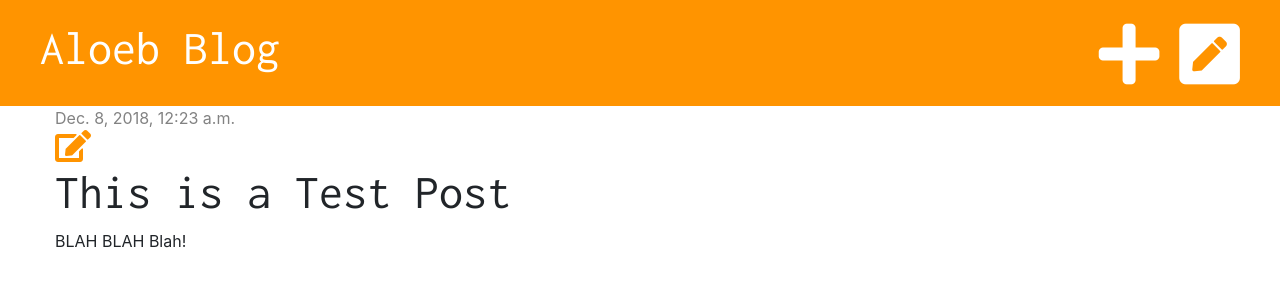
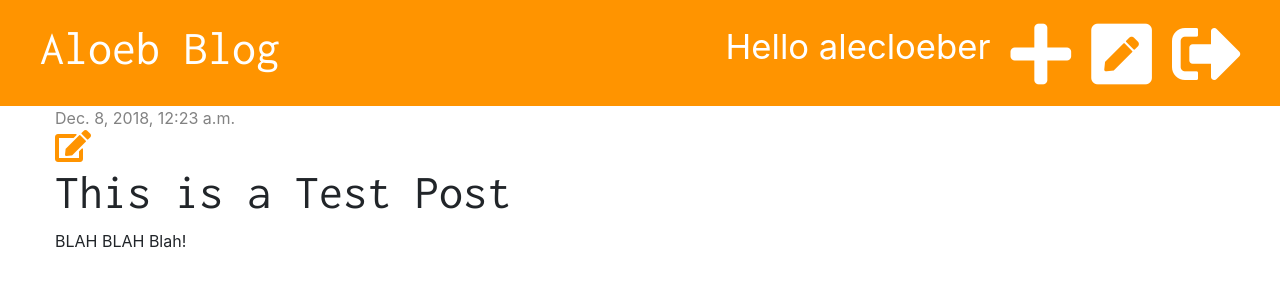
Before and after one commit to Aloeb83/my_django_website, a Django app: page /post/1/ in a window 1280 px wide. Shown: the top 300 px of the page. Run offline with Django 3.2, Linux system fonts and the light colour scheme; a user stored in the database is signed in; data comes from the database, SQL or seed files in the repository; both versions use the stored data as it was after the commit; some libraries are stand-ins or nearby versions.

Commit message:
Add Logout Functionality

```diff
--- a/blog/templates/blog/base.html
+++ b/blog/templates/blog/base.html
@@ -13,8 +13,11 @@
 
 <div class="page-header">
     {% if user.is_authenticated %}
+        <a href="{% url 'logout' %}" class="top-menu"><i class="fas fa-sign-out-alt fa-2x" style="color: white;"></i></a>
         <a href="{% url 'post_draft_list' %}" class="top-menu"><i class="fas fa-pen-square fa-2x" style="color: white;"></i></a>
         <a href="{% url 'post_new' %}" class="top-menu"><i class="fas fa-plus fa-2x" style="color: white;"></i></a>
+
+        <p class="top-menu">Hello {{ user.username }}</p>
 
     {% else%}
         <a href="{% url 'login' %}" class="top-menu"><i class="fas fa-sign-in-alt fa-2x" style="color: white;"></i></a>
--- a/blog/urls.py
+++ b/blog/urls.py
@@ -1,6 +1,5 @@
 from django.urls import path
 from . import views
-from django.contrib.auth import views as auth_views
 
 urlpatterns = [
     path('', views.post_list, name='post_list'),
@@ -15,5 +14,4 @@ urlpatterns = [
 
     path('post/<int:pk>/publish/', views.post_publish, name='post_publish'),
 
-    path('accounts/login/', auth_views.LoginView.as_view(), name="login"),
 ]
--- a/mywebsite/settings.py
+++ b/mywebsite/settings.py
@@ -28,6 +28,7 @@ DEBUG = True
 ALLOWED_HOSTS = []
 
 LOGIN_REDIRECT_URL = 'post_list'
+LOGOUT_REDIRECT_URL = 'post_list'
 
 # Application definition
 
--- a/mywebsite/urls.py
+++ b/mywebsite/urls.py
@@ -15,9 +15,14 @@ Including another URLconf
 """
 from django.urls import path, include
 from django.contrib import admin
+from django.contrib.auth import views as auth_views
 
 urlpatterns = [
     path('admin/', admin.site.urls),
 
+    path('accounts/login/', auth_views.LoginView.as_view(), name="login"),
+
+    path('accounts/logout/', view=auth_views.LogoutView.as_view(), name="logout", kwargs={'next_page': 'post_list'}),
+
     path('', include('blog.urls')),
 ]
```
Also changed, not shown: blog/static/css/blog.css (line endings or trailing spaces), db.sqlite3.
